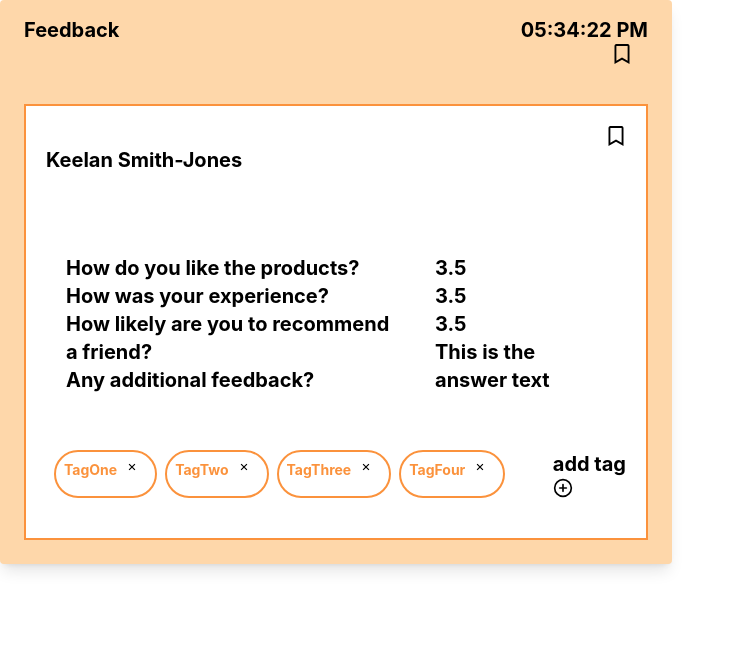
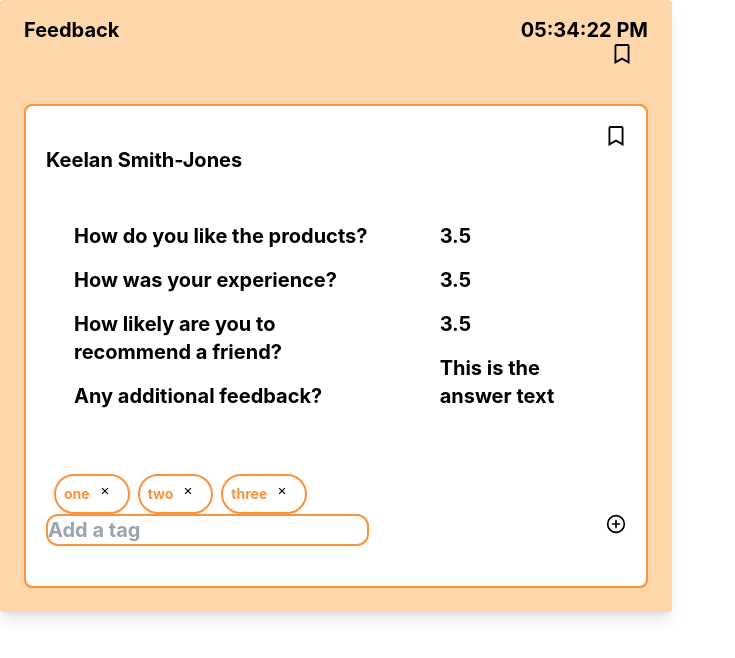
Before and after one commit to josesison1/ripe-production-test, a React (Create React App) app: page / in a window 1280 px wide. Shown: the top 658 px of the page, without its empty margins (0-735 px from the left). Built offline with nearby package versions, Linux system fonts and the light colour scheme.

Commit message:
updated bookmark, tags, styling

```diff
--- a/src/App.js
+++ b/src/App.js
@@ -4,7 +4,6 @@ import FeedbackCardContainer from './components/FeedbackCardContainer'
 
 const App = () => {
   const { surveyQuestions } = test
-  console.log(surveyQuestions)
   return (
     <>
       <FeedbackCardContainer />
--- a/src/components/FeedbackBodyBookmark.js
+++ b/src/components/FeedbackBodyBookmark.js
@@ -1,11 +1,15 @@
 import React from 'react'
+import { useState } from 'react'
 import { FaRegBookmark } from 'react-icons/fa'
 import { FaBookmark } from 'react-icons/fa'
 
 export const FeedbackBodyBookmark = () => {
+  const [bookmarked, setBookmarked] =  useState(false)
+  const handleClick = () => setBookmarked(!bookmarked)
+  console.log(setBookmarked);
   return (
-    <div className='flex justify-end'>
-      <FaRegBookmark />
+    <div className='flex justify-end' onClick={handleClick}>
+      {!bookmarked ? (<FaRegBookmark/>) : (<FaBookmark/>)}
     </div>
   )
 }
--- a/src/components/FeedbackCardBody.js
+++ b/src/components/FeedbackCardBody.js
@@ -1,4 +1,5 @@
 import React from 'react'
+import { useState } from 'react'
 import { FeedbackBodyQuestions } from '../views/FeedbackBodyQuestions'
 import FeedbackBodyAnswers from '../views/FeedbackBodyAnswers'
 import FeedbackCardFooter from './FeedbackCardFooter'
@@ -6,9 +7,10 @@ import { FeedbackBodyBookmark } from './FeedbackBodyBookmark'
 import { test } from '../testObject'
 
 const FeedbackCardBody = () => {
+
   return (
     <>
-      <div className='pb-10 bg-white p-5'>
+      <div className='pb-10 bg-white p-5 rounded-lg'>
         <div className='z-20'>
           <FeedbackBodyBookmark />
         </div>
--- a/src/components/FeedbackCardContainer.js
+++ b/src/components/FeedbackCardContainer.js
@@ -10,7 +10,7 @@ const FeedbackCardContainer = () => {
         <div className="px-6 py-4 w-full">
           <div className="font-bold text-xl mb-2 w-full">
             <FeedbackCardHeader />
-            <div className="mt-10 border-2 border-orange-400">
+            <div className="mt-10 border-2 border-orange-400 rounded-lg">
               <FeedbackCardBody />
             </div>
           </div>
--- a/src/components/FeedbackCardHeader.js
+++ b/src/components/FeedbackCardHeader.js
@@ -11,8 +11,8 @@ const FeedbackCardHeader = () => {
       <div className="flex justify-between">
         <span>{test.cardType}</span>
         <div className='flex flex-col'><span>{timeOnly}</span>
-          <div className='flex justify-end pr-4'><FeedbackBodyBookmark /></div></div>
-
+          <div className='flex justify-end pr-4'><FeedbackBodyBookmark /></div>
+          </div>
       </div>
     </>
   )
--- a/src/testObject.js
+++ b/src/testObject.js
@@ -24,7 +24,7 @@ const test = {
             surveyQuestion: 'Any additional feedback?'
         }
     ],
-    tags: ['TagOne', 'TagTwo', 'TagThree', 'TagFour'],
+    tags: ['one', 'two', 'three'],
     needsAttention: true,
     bookmarked: false
 }
--- a/src/views/FeedbackBodyAnswers.js
+++ b/src/views/FeedbackBodyAnswers.js
@@ -7,8 +7,8 @@ const FeedbackBodyAnswers = () => {
   return (
     <>
       <div>
-        <div className="p-5 pb-4 pt-20">
-          {surveyQuestions.map(v => <li className="list-none"> {v.surveyQuestionAnswer} </li>)}
+        <div className="py-10 p-5 pb-4">
+          {surveyQuestions.map(v => <li className="list-none p-2"> {v.surveyQuestionAnswer} </li>)}
         </div>
       </div>
     </>
--- a/src/views/FeedbackBodyQuestions.js
+++ b/src/views/FeedbackBodyQuestions.js
@@ -7,8 +7,8 @@ export const FeedbackBodyQuestions = () => {
   return (
     <>
       <div>
-        <div className="py-20 p-5 pb-4">
-          {surveyQuestions.map(v => <li className="list-none"> {v.surveyQuestion} </li>)}
+        <div className="py-10 p-5 pb-4">
+          {surveyQuestions.map((v, index) => <li key={index} className="list-none p-2"> {v.surveyQuestion} </li>)}
         </div>
       </div>
     </>
--- a/src/views/FeedbackFooterTags.js
+++ b/src/views/FeedbackFooterTags.js
@@ -2,27 +2,41 @@ import React from 'react'
 import { test } from '../testObject'
 import { FiPlusCircle } from 'react-icons/fi'
 import { GrFormClose } from 'react-icons/gr'
+import { useState } from 'react'
 
 const FeedbackFooterTags = () => {
   const { tags } = test
+  const [addTag, setAddTag] = useState([tags])
+
+  const submitTag = (e) => {
+    if(e.key === 'Enter') {
+      setAddTag([...addTag, e.target.value])
+      e.target.value = ''
+    }
+  }
+
+  const removeTag = (index) => {
+    setAddTag(addTag.filter((v, i) => i !== index))
+  }
 
   return (
     <>
-      <div className='flex justify-between'>
+      <div className='flex justify-between flex-wrap'>
         <div className='flex mx-2'>
           {tags.map(v => {
             return (
               <div className='flex justify-between border-2 border-orange-400 border-w mr-2 text-sm p-2 px-2 bg-white text-orange-400 rounded-full'>{v}
-                <div className='mx-2'> <GrFormClose /> </div>
+                <div className='mx-2'> <GrFormClose onClick={removeTag}/> </div>
               </div>
             )
           })}
         </div>
-        <div className=''>
-          add tag
+        <div>
+          <input className='border-2 border-orange-400 rounded-xl text-md' type='text' placeholder='Add a tag'></input>
+        </div>
+        <div className='cursor-pointer' onClick={submitTag}>
           <FiPlusCircle />
         </div>
-
       </div>
     </>
   )
```
